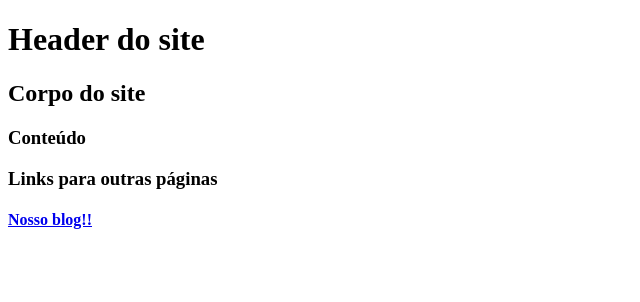
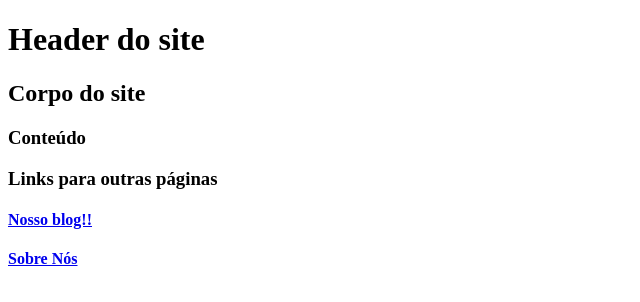
Before and after one commit to Andre-Su/Projeto-palm-tree, a plain HTML site: page projeto/homePage/index.html in a window 1280 px wide. Shown: the whole page, without its empty margins (0-640 px from the left). Drawn offline with Linux system fonts and the light colour scheme.

Commit message:
Update index.html

```diff
--- a/projeto/homePage/index.html
+++ b/projeto/homePage/index.html
@@ -14,6 +14,8 @@
         <h3>Conteúdo</h3>
         <h3>Links para outras páginas</h3>
         <h4><a href="https://andre-su.github.io/Projeto-palm-tree/projeto/blog/main.html">Nosso blog!!</a></h4>
+        <h4><a href="https://andre-su.github.io/Projeto-palm-tree/projeto/aboutUs/about-us.html">Sobre Nós</a></h4>
+
     </div>
 </body>
 </html>
```
